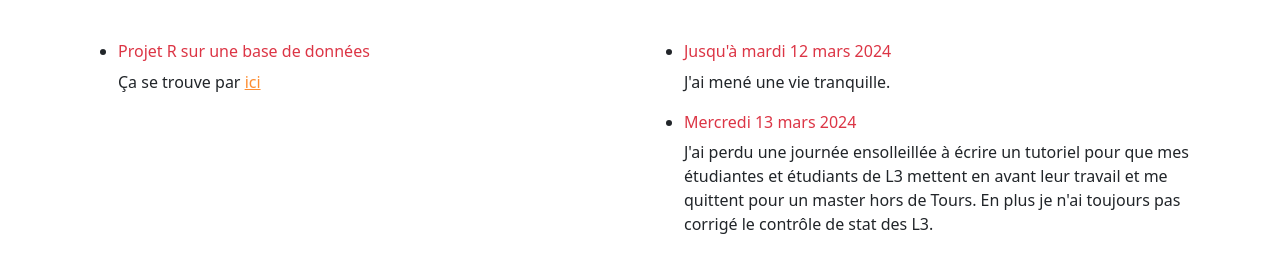
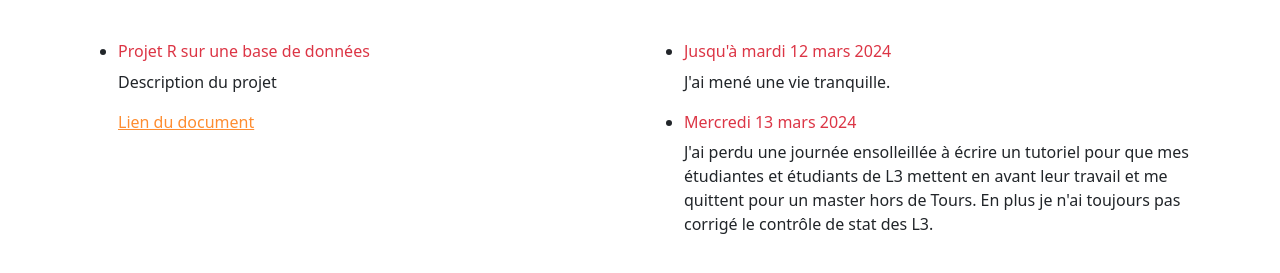
Before and after one commit to edita111/edita111.github.io, a plain HTML site: page index.html in a window 1280 px wide. Shown: the part 459-732 px from the top of the page. Drawn offline with nearby package versions, Linux system fonts and the light colour scheme.

Commit message:
Update index.html

```diff
--- a/index.html
+++ b/index.html
@@ -65,7 +65,8 @@
 <ul>
   <li>
     <h6 class="text-danger">Projet R sur une base de données</h6>
-    <p>Ça se trouve par <a href="https://jsginko.github.io/tuto_page_web.html">ici</a></p>
+    <p>Description du projet</p>
+    <p><a href="https://jsginko.github.io/Projet_final.html">Lien du document</a></p>
   </li>
 </ul>
     </div>
```
